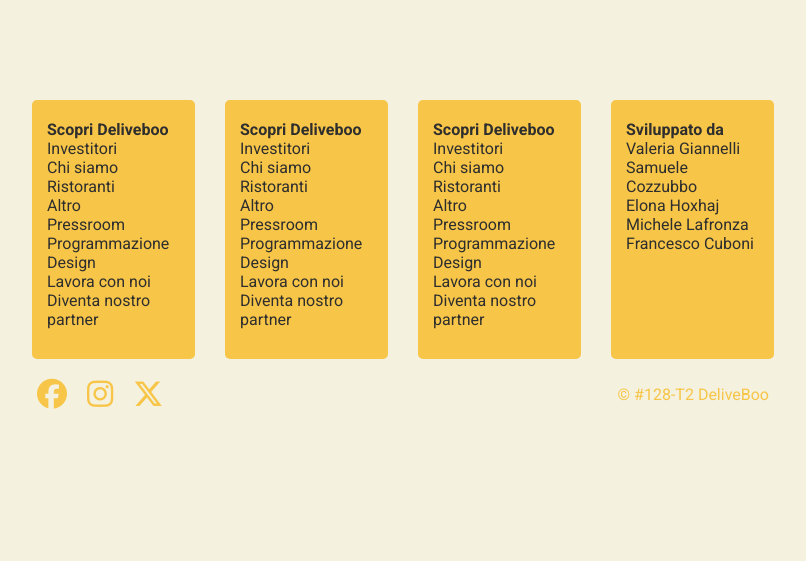
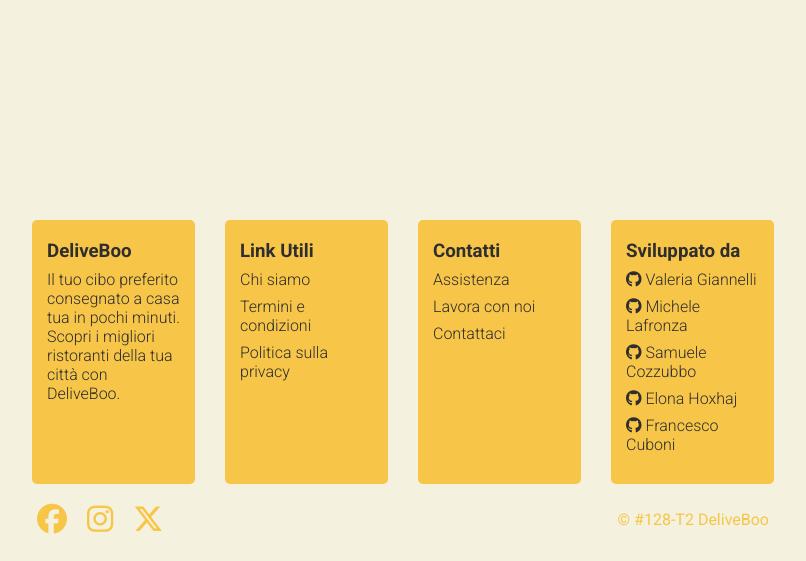
Before and after one commit to ValeriaGiannelli/deliveboo-front, a Vue app: page / in a window 1280 px wide. Shown: the part 765-1326 px from the top of the page, without its empty margins (237-1043 px from the left). Before the commit the page ends 1204 px from the top, so only its background shows below. Built offline with nearby package versions, Linux system fonts and the light colour scheme; no server answers.

Commit message:
feat: changed footer

```diff
--- a/src/components/Footer.vue
+++ b/src/components/Footer.vue
@@ -19,55 +19,49 @@
     <div class="container">
         <div class="box-container">
             <div class="box">
+                <h3>DeliveBoo</h3>
+                <p>Il tuo cibo preferito consegnato a casa tua in pochi minuti. Scopri i migliori ristoranti della tua città con DeliveBoo.</p>
+            </div>
+            <div class="box">
+                <h3>Link Utili</h3>
                 <ul>
-                    <li><h4>Scopri Deliveboo</h4></li>
-                    <li>Investitori</li>
-                    <li>Chi siamo</li>
-                    <li>Ristoranti</li>
-                    <li>Altro</li>
-                    <li>Pressroom</li>
-                    <li>Programmazione</li>
-                    <li>Design</li>
-                    <li>Lavora con noi</li>
-                    <li>Diventa nostro partner</li>
+                    <li><a href="#">
+                        Chi siamo</a></li>
+                    <li><a href="#">
+                        Termini e condizioni</a></li>
+                    <li><a href="#">
+                        Politica sulla privacy</a></li>
                 </ul>
             </div>
             <div class="box">
+                <h3>Contatti</h3>
                 <ul>
-                    <li><h4>Scopri Deliveboo</h4></li>
-                    <li>Investitori</li>
-                    <li>Chi siamo</li>
-                    <li>Ristoranti</li>
-                    <li>Altro</li>
-                    <li>Pressroom</li>
-                    <li>Programmazione</li>
-                    <li>Design</li>
-                    <li>Lavora con noi</li>
-                    <li>Diventa nostro partner</li>
+                    <li><a href="#">
+                        Assistenza</a></li>
+                    <li><a href="#">
+                        Lavora con noi</a></li>
+                    <li><a href="#">
+                        Contattaci</a></li>
                 </ul>
             </div>
-            <div class="box">
+            <div class="box us">
+                <h3>Sviluppato da</h3>
                 <ul>
-                    <li><h4>Scopri Deliveboo</h4></li>
-                    <li>Investitori</li>
-                    <li>Chi siamo</li>
-                    <li>Ristoranti</li>
-                    <li>Altro</li>
-                    <li>Pressroom</li>
-                    <li>Programmazione</li>
-                    <li>Design</li>
-                    <li>Lavora con noi</li>
-                    <li>Diventa nostro partner</li>
-                </ul>
-            </div>
-            <div class="box">
-                <ul>
-                    <li><h4>Sviluppato da</h4></li>
-                    <li>Valeria Giannelli</li>
-                    <li>Samuele Cozzubbo</li>
-                    <li>Elona Hoxhaj</li>
-                    <li>Michele Lafronza</li>
-                    <li>Francesco Cuboni</li>
+                    <li><a href="https://github.com/ValeriaGiannelli">
+                        <i class="fa-brands fa-github"></i>
+                        Valeria Giannelli</a></li>
+                    <li><a href="https://github.com/MicheleLafronza">
+                        <i class="fa-brands fa-github"></i>
+                        Michele Lafronza</a></li>
+                    <li><a href="https://github.com/samuelecozzubbo">
+                        <i class="fa-brands fa-github"></i>
+                        Samuele Cozzubbo</a></li>
+                    <li><a href="https://github.com/ElonaHoxhaj96">
+                        <i class="fa-brands fa-github"></i>
+                        Elona Hoxhaj</a></li>
+                    <li><a href="https://github.com/FraCuboni">
+                        <i class="fa-brands fa-github"></i>
+                        Francesco Cuboni</a></li>
                 </ul>
             </div>
         </div>
@@ -103,6 +97,7 @@
     flex-direction: column;
     padding: 30px;
     align-items: center;
+    padding-top: 150px;
     .box-container{
         width: 100%;
         justify-content: center;
@@ -116,6 +111,10 @@
             padding: 20px 15px 30px;
             border-radius: 5px;
             flex-grow: 0 1;
+            li, p{
+                font-weight: 300;
+                padding-top: 8px;
+            }
 
         }
     }
```
